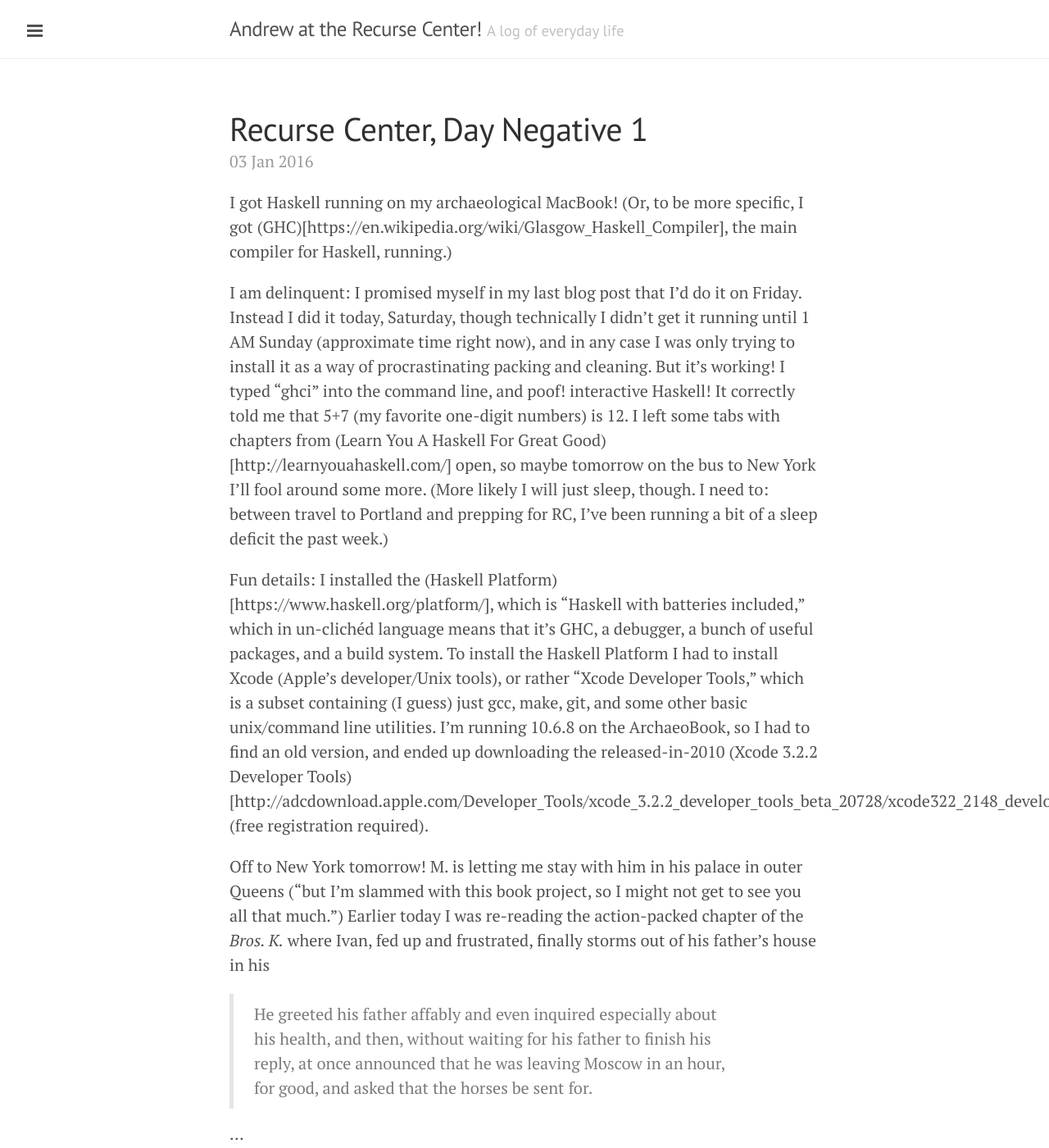
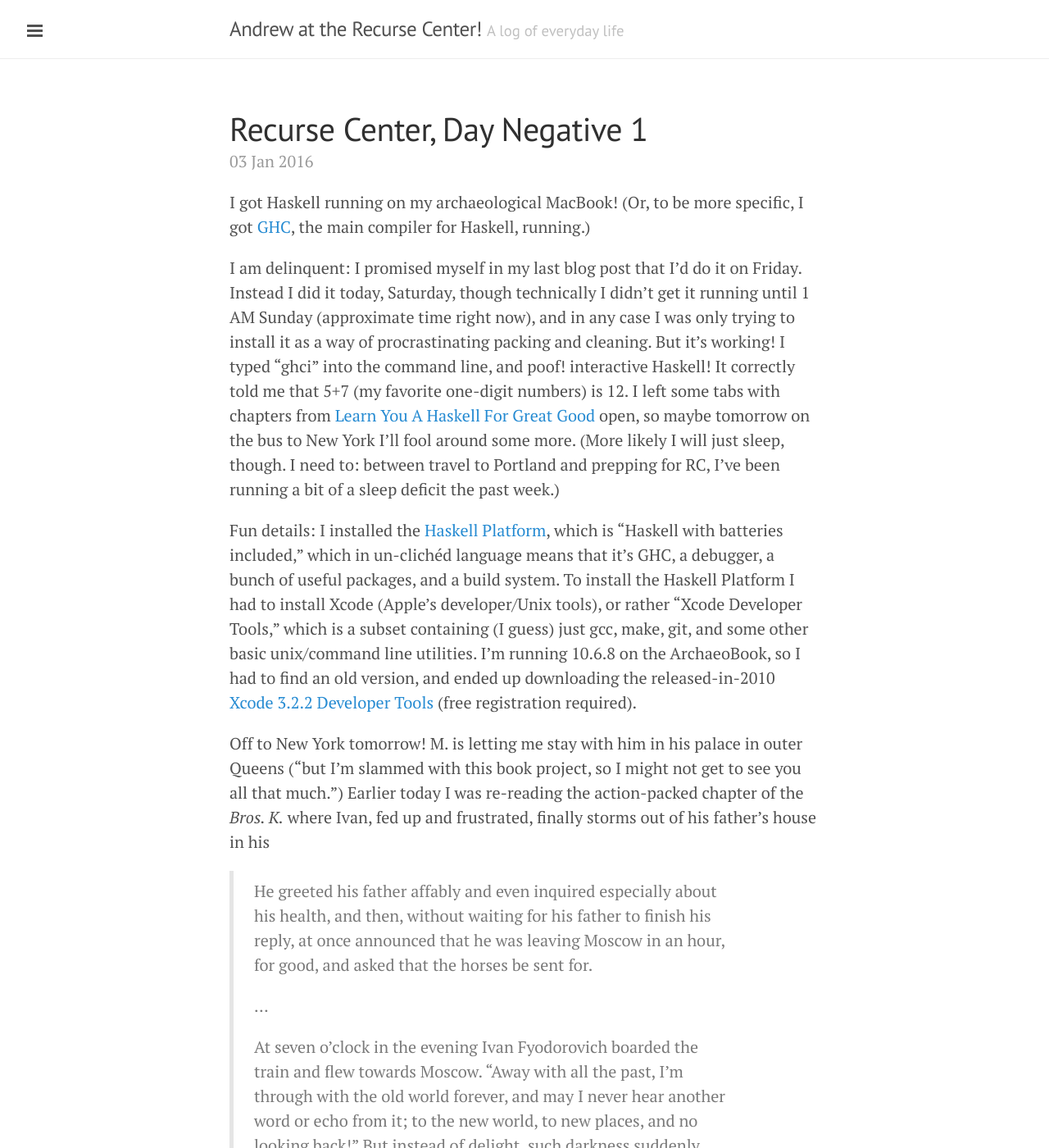
Before and after one commit to amalex5/amalex5.github.io, a Jekyll site: the page built from _posts/2016-01-03-recurse-center-day-negative-1.markdown, in a window 1280 px wide and 1400 px high. Shown: the whole window at 82% size. Built offline with Jekyll 4.4.1, drawn with Linux system fonts in a browser that asks for light colours; part of the change alters nothing that is shown; some of the changed text lies outside the part shown.

Commit message:
Post update: Recurse Center, Day Negative 1

```diff
--- a/_posts/2016-01-03-recurse-center-day-negative-1.markdown
+++ b/_posts/2016-01-03-recurse-center-day-negative-1.markdown
@@ -3,19 +3,20 @@ published: true
 title: Recurse Center, Day Negative 1
 layout: post
 ---
-I got Haskell running on my archaeological MacBook! (Or, to be more specific, I got (GHC)[https://en.wikipedia.org/wiki/Glasgow_Haskell_Compiler], the main compiler for Haskell, running.)
+I got Haskell running on my archaeological MacBook! (Or, to be more specific, I got [GHC](https://en.wikipedia.org/wiki/Glasgow_Haskell_Compiler), the main compiler for Haskell, running.)
 
-I am delinquent: I promised myself in my last blog post that I'd do it on Friday. Instead I did it today, Saturday, though technically I didn't get it running until 1 AM Sunday (approximate time right now), and in any case I was only trying to install it as a way of procrastinating packing and cleaning. But it's working! I typed "ghci" into the command line, and poof! interactive Haskell! It correctly told me that 5+7 (my favorite one-digit numbers) is 12. I left some tabs with chapters from (Learn You A Haskell For Great Good)[http://learnyouahaskell.com/] open, so maybe tomorrow on the bus to New York I'll fool around some more. (More likely I will just sleep, though. I need to: between travel to Portland and prepping for RC, I've been running a bit of a sleep deficit the past week.)
+I am delinquent: I promised myself in my last blog post that I'd do it on Friday. Instead I did it today, Saturday, though technically I didn't get it running until 1 AM Sunday (approximate time right now), and in any case I was only trying to install it as a way of procrastinating packing and cleaning. But it's working! I typed "ghci" into the command line, and poof! interactive Haskell! It correctly told me that 5+7 (my favorite one-digit numbers) is 12. I left some tabs with chapters from [Learn You A Haskell For Great Good](http://learnyouahaskell.com/) open, so maybe tomorrow on the bus to New York I'll fool around some more. (More likely I will just sleep, though. I need to: between travel to Portland and prepping for RC, I've been running a bit of a sleep deficit the past week.)
 
-Fun details: I installed the (Haskell Platform)[https://www.haskell.org/platform/], which is "Haskell with batteries included," which in un-clichéd language means that it's GHC, a debugger, a bunch of useful packages, and a build system. To install the Haskell Platform I had to install Xcode (Apple's developer/Unix tools), or rather "Xcode Developer Tools," which is a subset containing (I guess) just gcc, make, git, and some other basic unix/command line utilities. I'm running 10.6.8 on the ArchaeoBook, so I had to find an old version, and ended up downloading the released-in-2010 (Xcode 3.2.2 Developer Tools)[http://adcdownload.apple.com/Developer_Tools/xcode_3.2.2_developer_tools_beta_20728/xcode322_2148_developerdvd.dmg] (free registration required).
+Fun details: I installed the [Haskell Platform](https://www.haskell.org/platform/), which is "Haskell with batteries included," which in un-clichéd language means that it's GHC, a debugger, a bunch of useful packages, and a build system. To install the Haskell Platform I had to install Xcode (Apple's developer/Unix tools), or rather "Xcode Developer Tools," which is a subset containing (I guess) just gcc, make, git, and some other basic unix/command line utilities. I'm running 10.6.8 on the ArchaeoBook, so I had to find an old version, and ended up downloading the released-in-2010 [Xcode 3.2.2 Developer Tools](http://adcdownload.apple.com/Developer_Tools/xcode_3.2.2_developer_tools_beta_20728/xcode322_2148_developerdvd.dmg) (free registration required).
 
 Off to New York tomorrow! M. is letting me stay with him in his palace in outer Queens ("but I'm slammed with this book project, so I might not get to see you all that much.") Earlier today I was re-reading the action-packed chapter of the *Bros. K.* where Ivan, fed up and frustrated, finally storms out of his father's house in his
 
 
 >He greeted his father affably and even inquired especially about his health, and then, without waiting for his father to finish his reply, at once announced that he was leaving Moscow in an hour, for good, and asked that the horses be sent for.
-
-…
-
-At seven o'clock in the evening Ivan Fyodorovich boarded the train and flew towards Moscow. "Away with all the past, I'm through with the old world forever, and may I never hear another word or echo from it; to the new world, to new places, and no looking back!" But instead of delight, such darkness suddenly descended on his soul, and such grief gnawed at his heart, as he had never known before in the whole of his life. He sat thinking all night; the train flew on, and only at daybreak, entering Moscow, did he suddenly come to, as it were.
-
+>
+>…
+>
+>At seven o'clock in the evening Ivan Fyodorovich boarded the train and flew towards Moscow. "Away with all the past, I'm through with the old world forever, and may I never hear another word or echo from it; to the new world, to new places, and no looking back!" But instead of delight, such darkness suddenly descended on his soul, and such grief gnawed at his heart, as he had never known before in the whole of his life. He sat thinking all night; the train flew on, and only at daybreak, entering Moscow, did he suddenly come to, as it were.
+>
 >"I am a scoundrel," he whispered to himself.
+(pages 277 and 280 in the FSG paperback of Pevear and Volokhonsky.)
```
